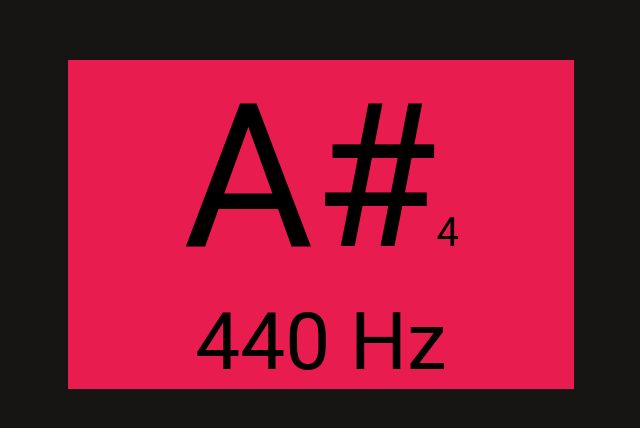
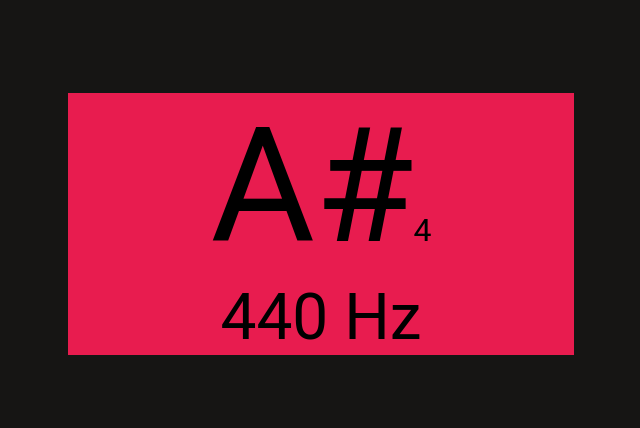
Before and after one commit to jasbir-singh/swara, a React (Create React App) app: page / in a window 1280 px wide. Shown: the part 184-612 px from the top of the page, without its empty margins (319-959 px from the left). Built offline with nearby package versions, Linux system fonts and the light colour scheme.

Commit message:
Use em's

```diff
--- a/src/components/MusicalNote.jsx
+++ b/src/components/MusicalNote.jsx
@@ -2,15 +2,15 @@ import React from 'react';
 import styled from 'styled-components';
 
 const StyledNote = styled.div`
-  font-size: 200px;
+  font-size: 10em;
 `;
 
 const StyledOctave = styled.span`
-  font-size: 40px;
+  font-size: 0.2em;
 `;
 
 const StyledFrequency = styled.div`
-  font-size: 80px;
+  font-size: 4em;
 `;
 
 const MusicalNote = (props) => {
```
